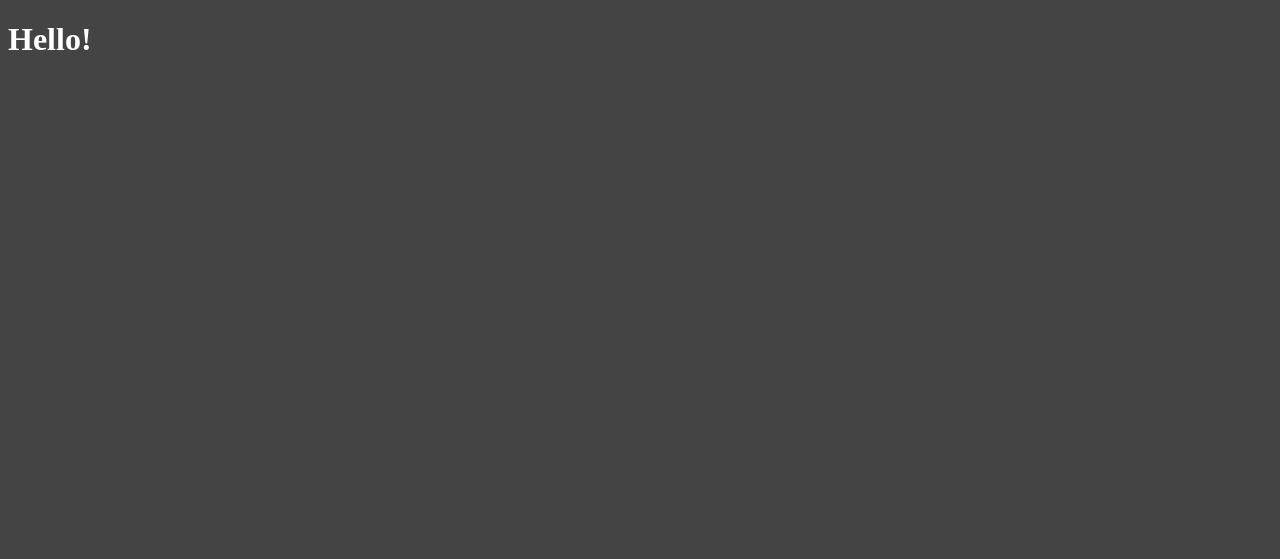
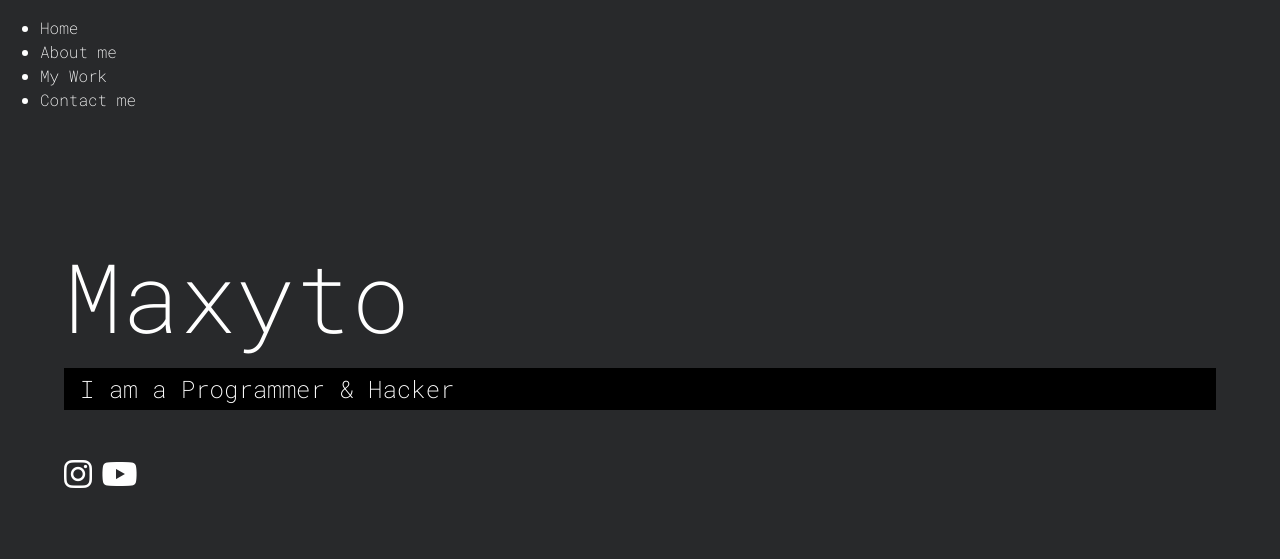
Before and after one commit to 01m1/maxytomay.github.io, a website: page dist/index.html in a window 1280 px wide. Drawn offline with Linux system fonts and the light colour scheme.

Commit message:
Indexmarkup & main sass

```diff
--- /dev/null
+++ b/scss/_config.scss
@@ -0,0 +1,9 @@
+$primary-color: #28292b;
+$secondary-color: #0f9bff;
+$show-home-image: true;
+$home-image: url();
+@import url('https://fonts.googleapis.com/css2?family=Roboto+Mono:ital,wght@0,100;0,200;1,100&display=swap');
+
+@mixin easeOut {
+    transition: all 0.5s ease-out;
+}
--- a/scss/main.scss
+++ b/scss/main.scss
@@ -1,6 +1,67 @@
-$primary-color: #444;
+@import 'config';
 
+* {
+    box-sizing: border-box;
+}
 body {
     background: $primary-color;
-    color: white
+    color: white;
+    height: 100%;
+    margin: 0;
+    font-family: 'Roboto Mono', monospace;
+    line-height: 1.5;
 }
+
+// Headings
+
+h1, h2, h3 {
+    margin: 0;
+    font-weight: 400;
+
+    &.lg-heading {
+        font-size: 6rem;
+    }
+
+    &.sm-heading {
+        margin-bottom: 2rem;
+        padding: 0.2rem 1rem;
+        background-color: lighten($color: #000000, $amount: 0);
+    }
+}
+
+a {
+    color: white;
+    text-decoration: none;
+}
+
+header {
+    position: fixed;
+    z-index: 2;
+    width: 100%;
+}
+
+.text-secondary {
+    color: $secondary-color;
+}
+
+main {
+    padding: 4rem;
+    height: 100%;
+
+    i {
+        margin-top: 1rem;
+
+
+        &:hover {
+            color: $secondary-color;
+            @include easeOut()
+        }
+    }
+
+    &#home {
+        overflow: hidden;
+        h1 {
+            margin-top: 20vh;
+        }
+    }
+}
```
Also changed, not shown: dist/css/main.css, dist/index.html, dist/js/main.js (added).
